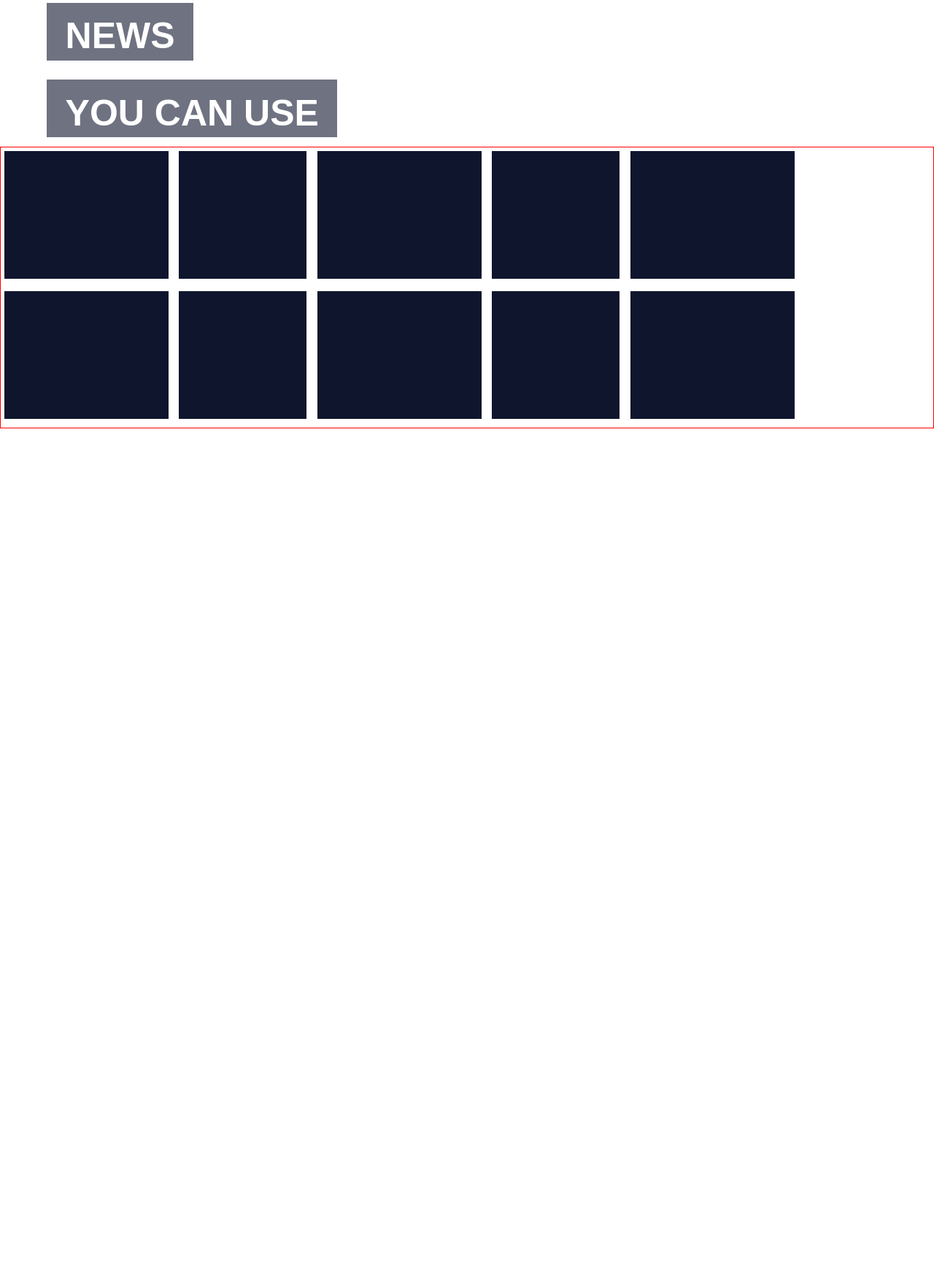
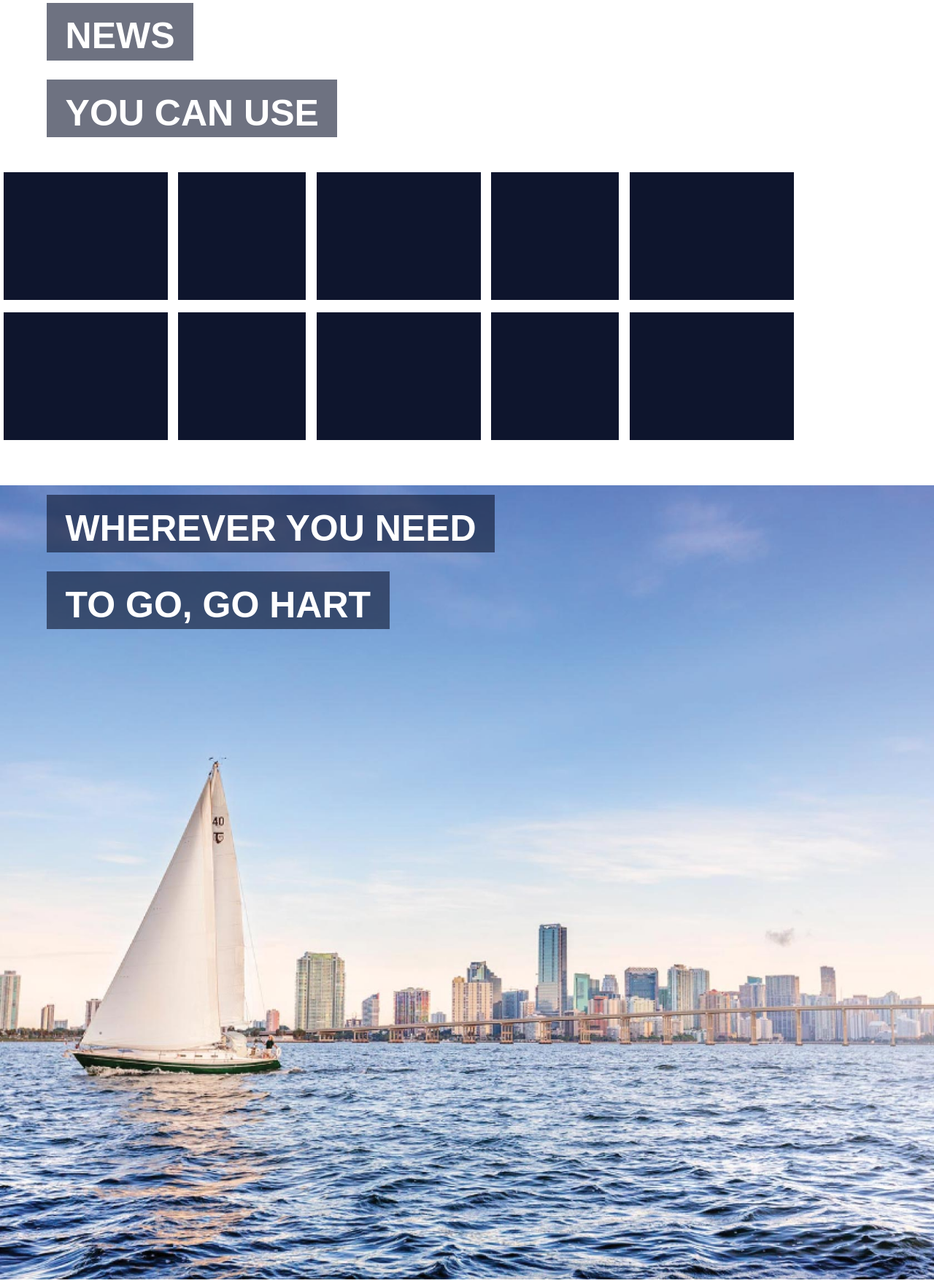
Before and after one commit to Inkriti-Digital/GoHart, a PHP site: page / in a window 1280 px wide. Shown: the part 1724-3478 px from the top of the page at 73% size. Before the commit the page ends 2311 px from the top, so only its background shows below. Run offline with PHP 8.4, Linux system fonts and the light colour scheme; some libraries are stand-ins or nearby versions.

Commit message:
end section added

```diff
--- a/css/styles.css
+++ b/css/styles.css
@@ -1855,7 +1855,7 @@ section h1 {
   margin-left: 5%;
 }
 .news .news-blocks {
-  border: thin red solid;
+  margin: 30px 0;
 }
 .news .news-blocks .block {
   width: 225px;
@@ -1868,4 +1868,19 @@ section h1 {
   width: 175px;
 }
 
+.gohart {
+  margin-top: 50px;
+  background: url("../img/home-bg3.jpg") no-repeat;
+  background-size: 100%;
+}
+.gohart h1 {
+  font-size: 50px;
+  padding: 1% 2%;
+  padding-bottom: 0;
+  margin-left: 5%;
+}
+.gohart .gohart-title {
+  margin-top: 40px;
+}
+
 /*# sourceMappingURL=styles.css.map */
--- a/index.html
+++ b/index.html
@@ -39,7 +39,7 @@
 			</section>
 			<section class="metro">
 				<div class="metro-nav"><img src="img/metr-nav-fpo.jpg"/></div>
-				<div class="metro-main" data-500="background-position:0px 0px;" data-1500="background-position:0px -350px;">
+				<div class="metro-main" data-500="background-position:0px 0px;" data-1500="background-position:0px -300px;">
 					<div class="metro-box">
 						<span class="metro-title">METRORAPID</span>
 						<ul>
@@ -53,8 +53,9 @@
 			</section>
 			<section class="news">
 				<div class="news-title">
-				<h1>NEWS</h1><br/>
-				<h1>YOU CAN USE</h1>
+					<h1>NEWS</h1><br/>
+					<h1>YOU CAN USE</h1>
+				</div>
 
 				<div class="news-blocks">
 					<div class="block-row">
@@ -71,6 +72,12 @@
 						<div class="block square"></div>
 						<div class="block"></div>
 					</div>
+				</div>
+			</section>
+			<section class="gohart">
+				<div class="gohart-title">
+					<h1>WHEREVER YOU NEED</h1><br/>
+					<h1>TO GO, GO HART</h1>
 				</div>
 			</section>
 		</div>
--- a/js/custom-scripts.js
+++ b/js/custom-scripts.js
@@ -16,6 +16,10 @@ $(document).ready(function(){
     	var metroWidth = $('.metro-main').width();
     	var metroHeight = Math.floor(landingWidth*0.58214);
     	$('.metro-main').css('height', metroHeight);
+
+        var goHart = $('.gohart').width();
+        var goHartHeight = Math.floor(landingWidth*0.851);
+        $('.gohart').css('height', goHartHeight);
     }
 
 
```
Also changed, not shown: css/src/layouts/landing.scss (+18 -1 lines), css/styles.min.css, img/home-bg3.jpg (added), 1 other file.
